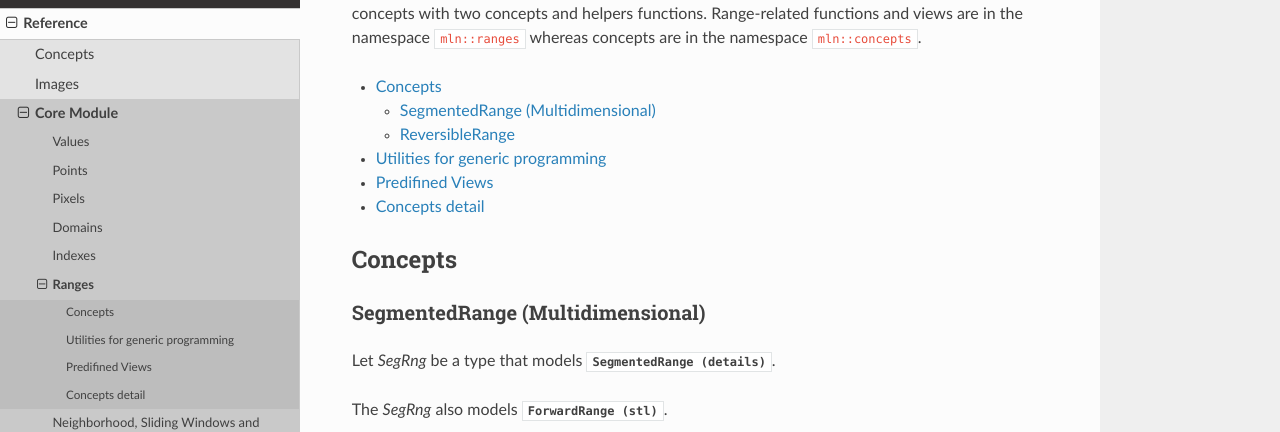
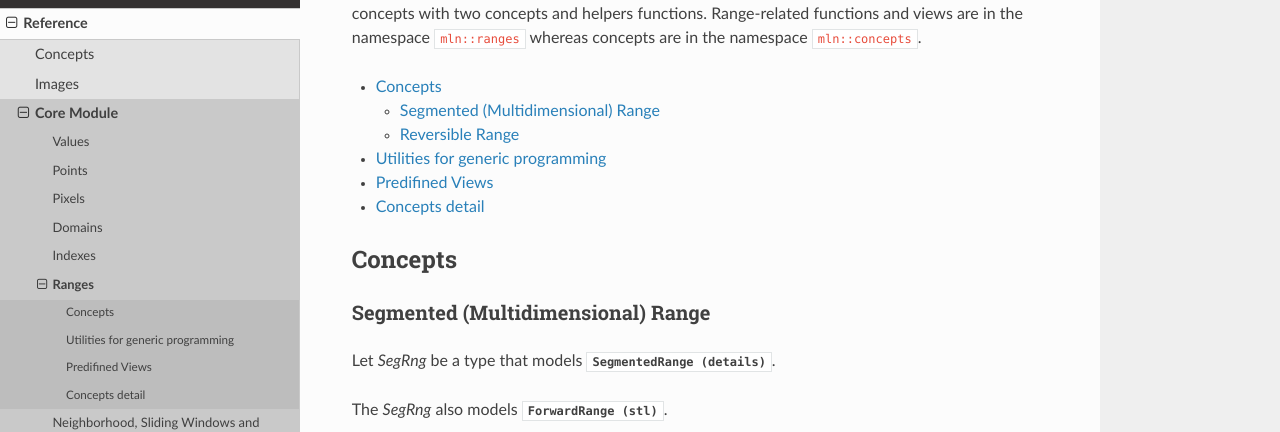
Before and after one commit to GerHobbelt/pylene, a Sphinx documentation site: the page built from doc/source/core/ranges.rst, in a window 1280 px wide and 1400 px high. Shown: the part 182-614 px from the top of the window. Built offline with Sphinx 7.4.7 and the Read the Docs theme 2.0.0, drawn with Linux system fonts in a browser that asks for light colours; some of the changed text lies outside the part shown.

Commit message:
Add missing spaces

```diff
--- a/doc/source/core/ranges.rst
+++ b/doc/source/core/ranges.rst
@@ -22,8 +22,8 @@ Concepts
 
 .. _concept-ranges-SegmentedRange:
 
-SegmentedRange (Multidimensional)
-#################################
+Segmented (Multidimensional) Range
+##################################
 
 Let `SegRng` be a type that models :cpp:concept:`SegmentedRange (details) <SegmentedRange>`.
 
@@ -73,8 +73,8 @@ Example:
 
 .. _concept-ranges-ReversibleRange:
 
-ReversibleRange
-###############
+Reversible Range
+################
 
 Let `RevRng` be a type that models :cpp:concept:`ReversibleRange (details) <ReversibleRange>`.
 
```
